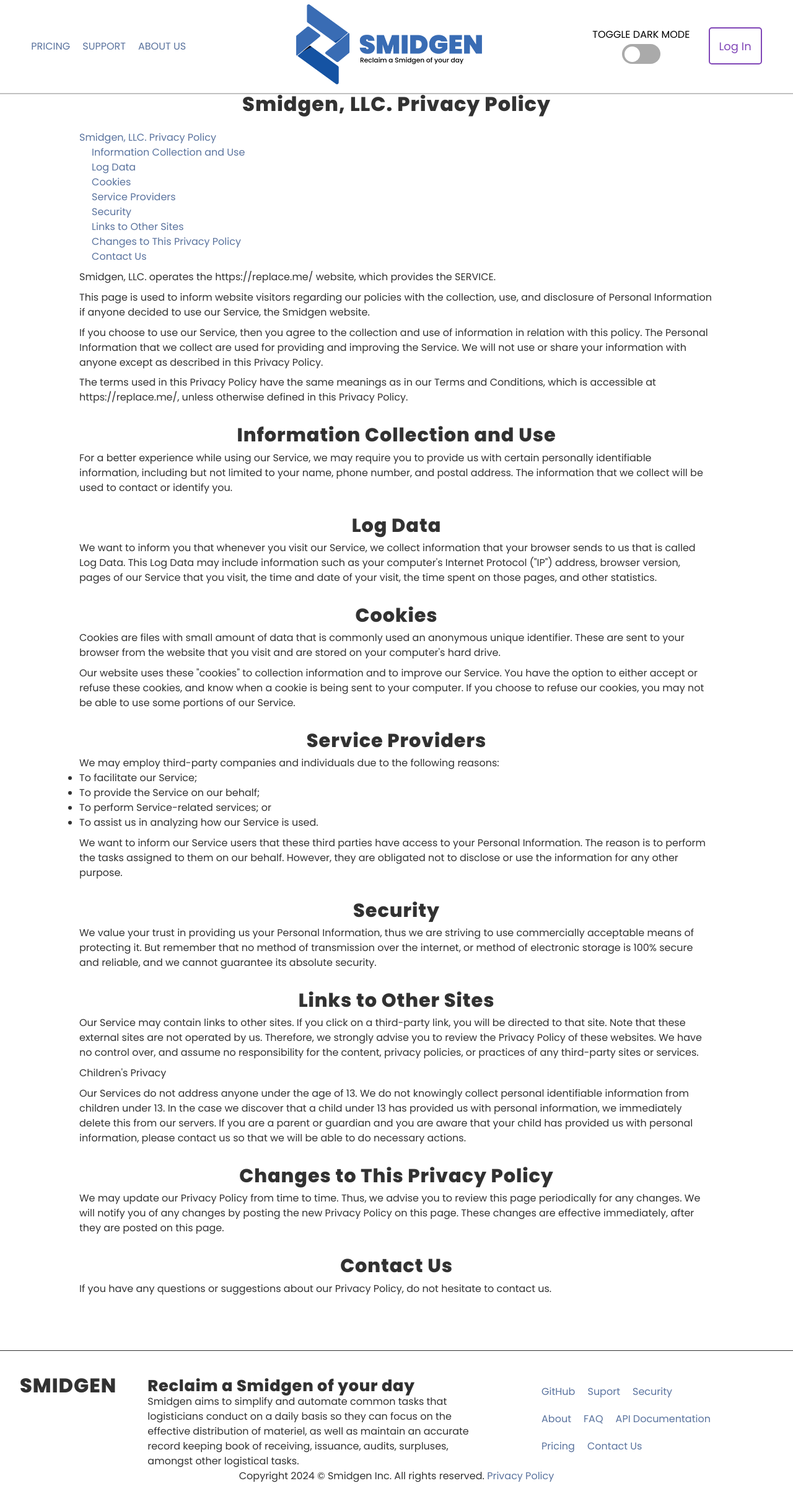
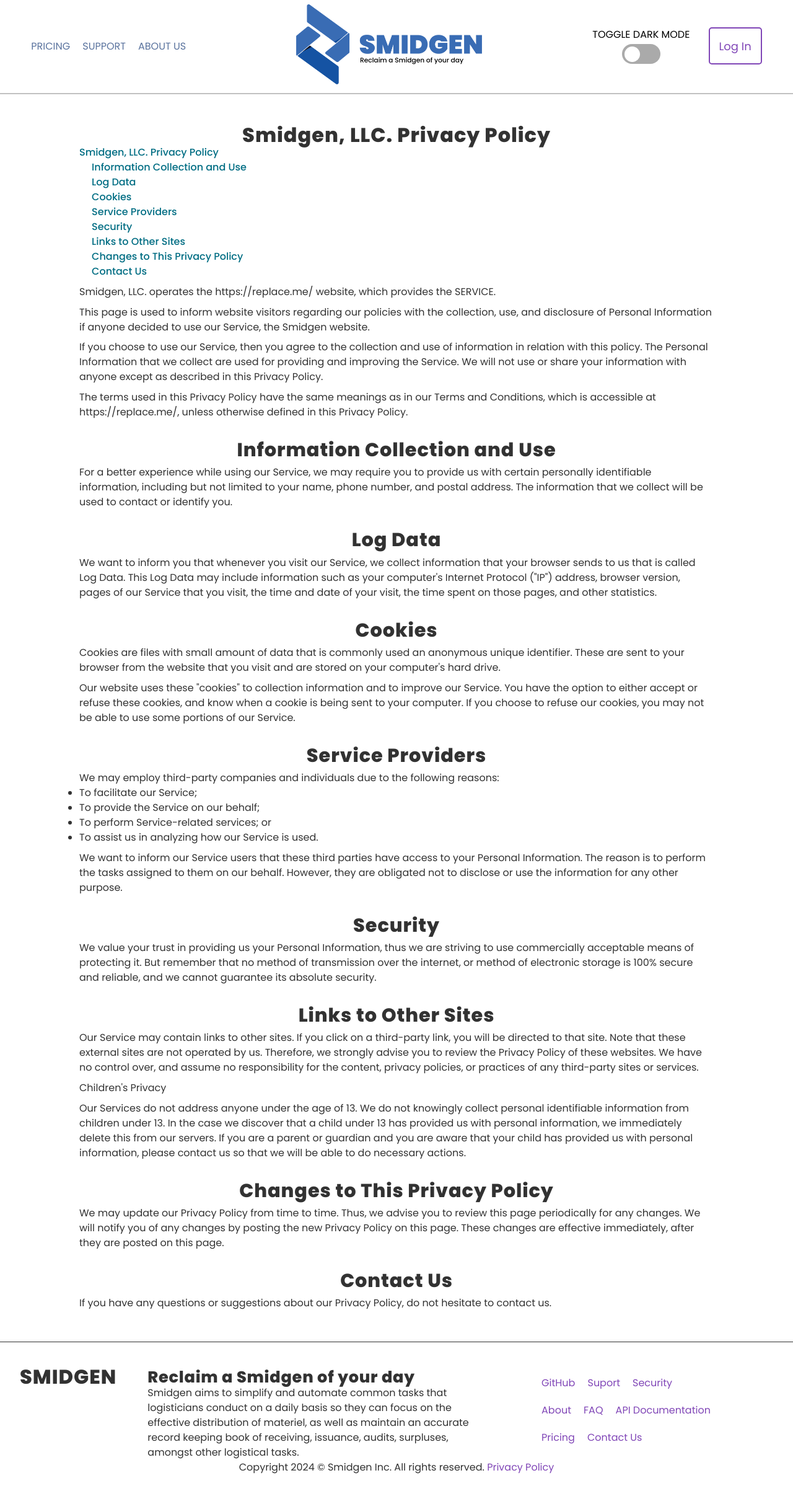
Before and after one commit to Smidgen-Inventory-Management/Landing, a React (Vite) app: page /privacy in a window 1280 px wide. Shown: the whole page at 62% size. Built offline with nearby package versions, Linux system fonts and the light colour scheme.

Commit message:
finalized fixing styling issues

```diff
--- a/src/css/footer.css
+++ b/src/css/footer.css
@@ -2,13 +2,13 @@
   display: flex;
   flex-wrap: wrap;
   flex-direction: row;
-  border-top: 1px rgb(var(--smidgen-text-color)) solid;
   justify-content: space-around;
-  margin: 10ex 0 2ex;
-  margin-bottom: 0;
+  /* margin: 5ex 0; */
   padding-top: 5ex;
+  padding-bottom: 3ex;
   width: 100%;
   background-color: rgb(var(--smidgen-base-white));
+  border-top: 1px rgb(var(--smidgen-text-color)) solid;
 }
 
 .footer-container p,
--- a/src/css/global.css
+++ b/src/css/global.css
@@ -24,7 +24,7 @@
     #8881DC 100%;
 }
 
-[data-theme="dark"]{
+[data-theme="dark"] {
   --smidgen-base-primary: 110, 135, 178;
   --smidgen-base-secondary: 153, 93, 206;
   --smidgen-base-tertiary: 55, 189, 208;
@@ -105,7 +105,7 @@
 }
 
 a {
-  color: rgb(var(--smidgen-base-primary));
+  color: rgb(var(--smidgen-base-secondary));
 }
 
 a:hover {
@@ -117,6 +117,11 @@
 input[type="checkbox"],
 input[type="radio"] {
   cursor: pointer;
+}
+
+.toc a {
+  color: rgb(var(--smidgen-base-tertiary));
+  font-weight: 500;
 }
 
 .toc {
@@ -159,9 +164,6 @@
 
 .body {
   width: 80%;
+  padding: 50px 0;
   margin: auto;
 }
-
-.toc {
-  padding-top: 3ex;
-}
--- a/src/css/home.css
+++ b/src/css/home.css
@@ -2,6 +2,7 @@
   display: flex;
   flex-direction: column;
   gap: 300px;
+  padding-bottom: 100px;
 }
 
 .call-to-action {
--- a/src/css/modal.css
+++ b/src/css/modal.css
@@ -1,5 +1,5 @@
 .modal-area {
-  position: absolute;
+  position: fixed;
   z-index: 999999;
   height: 100%;
   width: 100%;
--- a/src/css/tables.css
+++ b/src/css/tables.css
@@ -1,4 +1,5 @@
 .table-grayed {
+  color: rgb(var(--smidgen-text-color));
   filter: opacity(0.3);
 }
 
@@ -21,21 +22,19 @@
 .pt-body-container {}
 
 .pt-body-row {
-  border: 2px solid red;
-  border-radius: 5px;
   height: 10ex;
+}
+
+.pt-body-row-data {
+  border: 2px solid rgb(var(--smidgen-base-tertiary));
+  vertical-align: middle;
 }
 
 .pt-body-row-data:first-child {
   width: 35ch;
 }
 
-.pt-body-row-data {
-  border: 2px solid red;
-  vertical-align: middle;
-}
-
 .pt-body-row-data:not(:first-child) {
   font-size: 1.5em;
-  font-weight:500;
+  font-weight: 500;
 }
```
